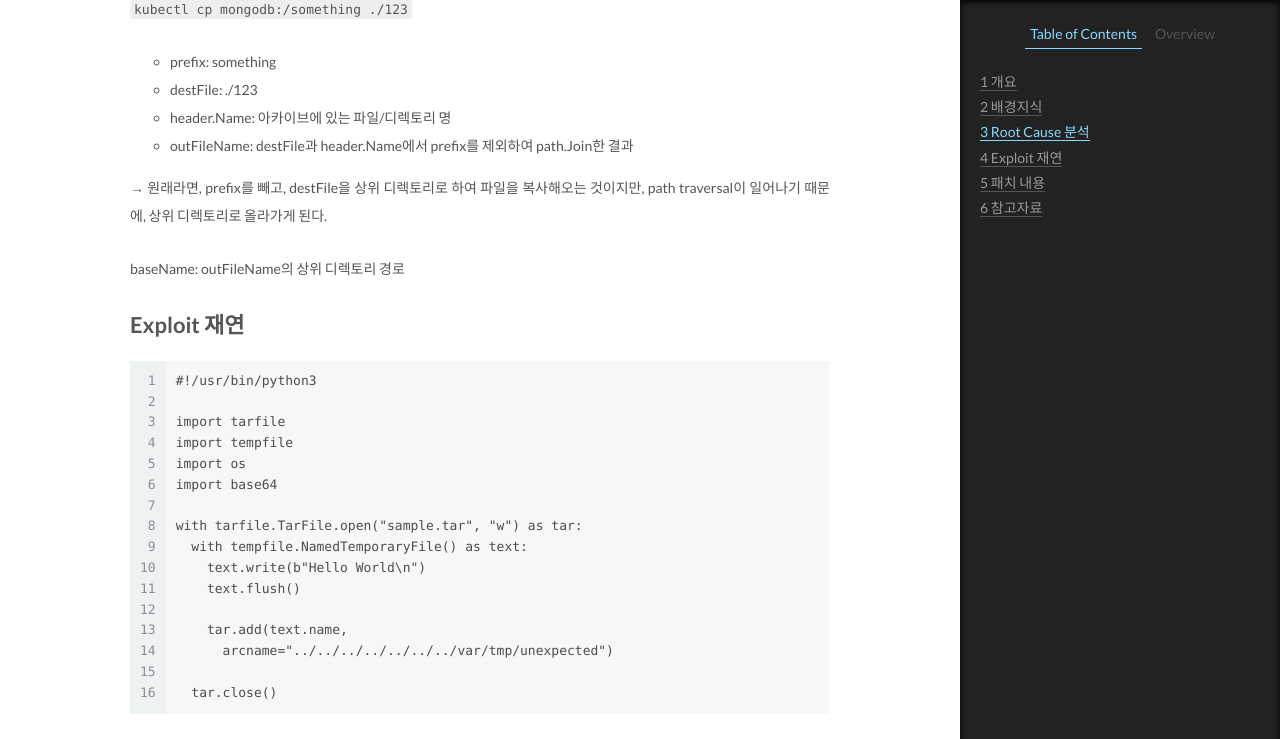
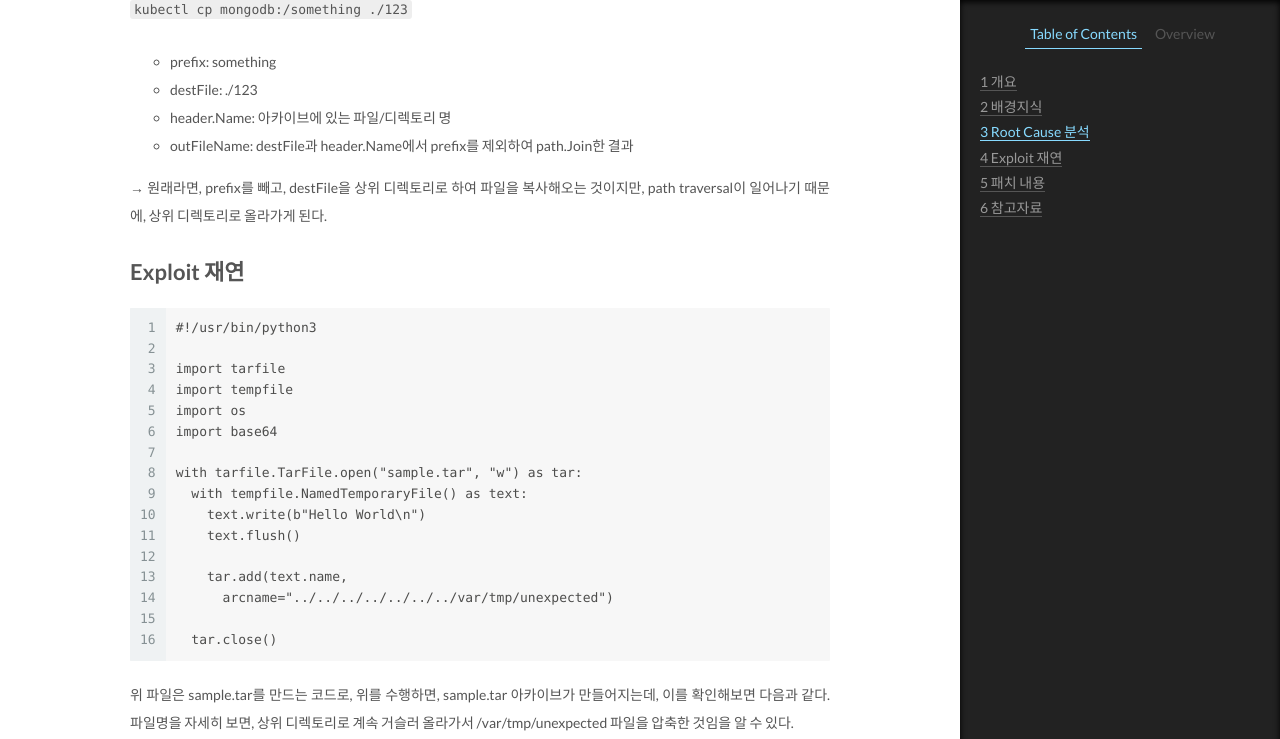
Before and after one commit to GroomPang/old_blog, a Jekyll site: the page built from _posts/2021-12-28-1day-k8s-CVE-2018-1002100.md, in a window 1280 px wide and 1400 px high, scrolled down 3373 px, cut to the strip 0-739 px from the top of the window. Built offline with Jekyll 4.4.1, drawn with Linux system fonts in a browser that asks for light colours; some of the changed text lies outside the part shown.

Commit message:
post: CVE-2018-1002100 update

````diff
--- a/_posts/2021-12-28-1day-k8s-CVE-2018-1002100.md
+++ b/_posts/2021-12-28-1day-k8s-CVE-2018-1002100.md
@@ -111,8 +111,6 @@ header.Name[len(prefix):]은 header.Name에서 prefix를 제외하고난 파일
 
 → 원래라면, prefix를 빼고, destFile을 상위 디렉토리로 하여 파일을 복사해오는 것이지만, path traversal이 일어나기 때문에, 상위 디렉토리로 올라가게 된다.
 
-baseName: outFileName의 상위 디렉토리 경로
-
 # Exploit 재연
 
 ```
@@ -134,11 +132,9 @@ with tarfile.TarFile.open("sample.tar", "w") as tar:
   tar.close()
 ```
 
-위 파일은 sample.tar를 만드는 코드로, 위를 수행하면, sample.tar 아카이브가 만들어지는데, 이를 확인해보면 다음과 같다.
+위 파일은 sample.tar를 만드는 코드로, 위를 수행하면, sample.tar 아카이브가 만들어지는데, 이를 확인해보면 다음과 같다. 파일명을 자세히 보면, 상위 디렉토리로 계속 거슬러 올라가서 /var/tmp/unexpected 파일을 압축한 것임을 알 수 있다.
 
 ![](https://github.com/GroomPang/Research/blob/main/%EA%B7%B8%EB%A6%BC5.png?raw=true)
-
-파일명을 자세히 보면, 상위 디렉토리로 계속 거슬러 올라가서 /var/tmp/unexpected 파일을 압축한 것임을 알 수 있다.
 
 그리고, 컨테이너 내에서의 tar 파일을 지우고, 이를 쉘 스크립트 파일로 “cat sample.tar”을 하도록 만든다면, 쿠버네티스의 관리자가 공격자의 컨테이너를 대상으로 “kubectl cp” 명령어를 쳤을 때, 다음과 같이 공격에 성공할 수 있다.
 
````
Also changed, not shown: other parts of _posts/2021-12-28-1day-k8s-CVE-2018-1002100.md (+2 -2 lines).
